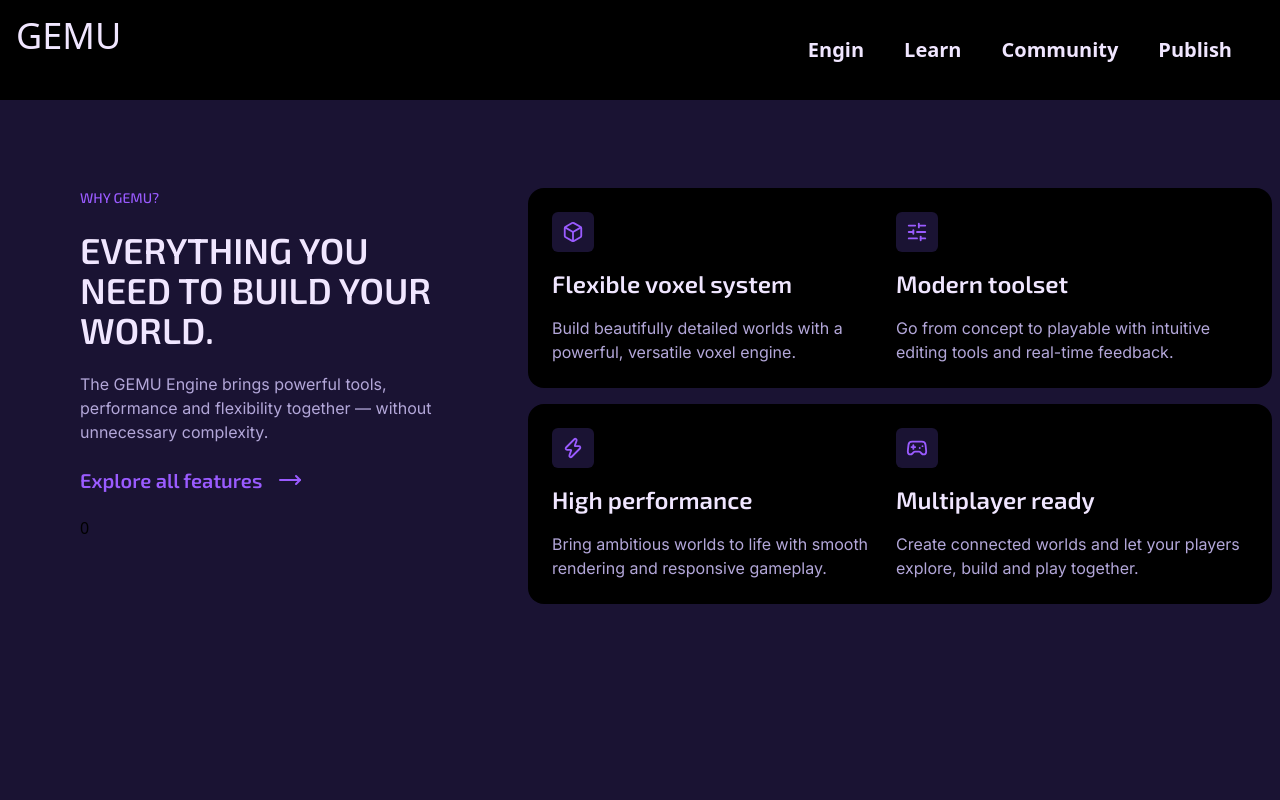
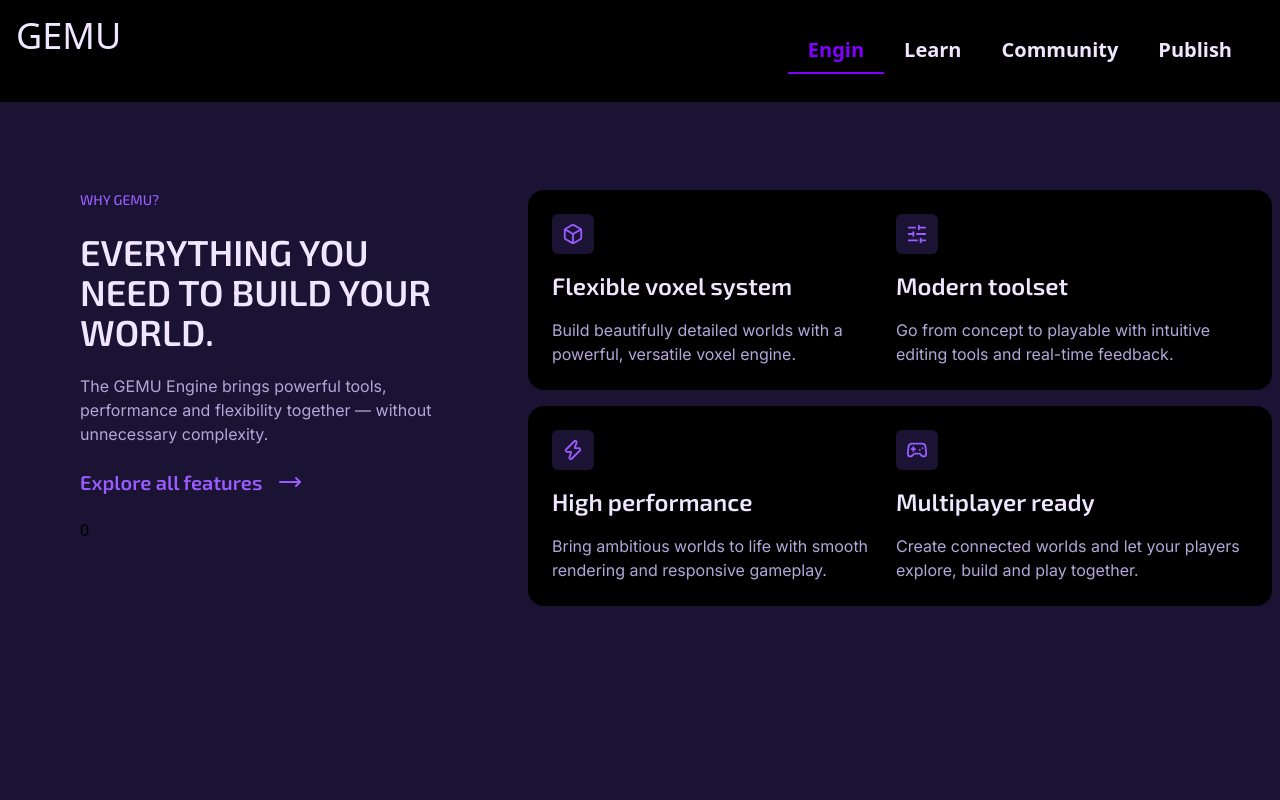
Before and after one commit to mamahimiko/HackathonFG-Team3, a Next.js app: page / in a window 1280 px wide. Shown: the top 800 px of the page. Built offline with nearby package versions, Linux system fonts and the light colour scheme.

Commit message:
Fix active navigation underline

```diff
--- a/components/Navigation/navItem.tsx
+++ b/components/Navigation/navItem.tsx
@@ -1,4 +1,7 @@
+'use client'
+
 import Link from "next/link"
+import { usePathname } from "next/navigation"
 
 type NavItemProps = {
     name: string,
@@ -6,9 +9,12 @@ type NavItemProps = {
 }
 
 const NavItem = ({name, href}: NavItemProps) => {
+    const pathname = usePathname()
+    const isActive = pathname === href
 
     return (
-        <Link className="font-semibold px-5 py-2 text-lg sm:text-xl hover:text-[#8000FF]"
+        <Link className={`font-semibold px-5 py-2 text-lg sm:text-xl hover:text-[#8000FF] ${isActive ?
+             "border-b-2 border-[#8000FF] text-[#8000FF]" : ""}`}
               href={href}>
                 {name}
                 </Link>
```
